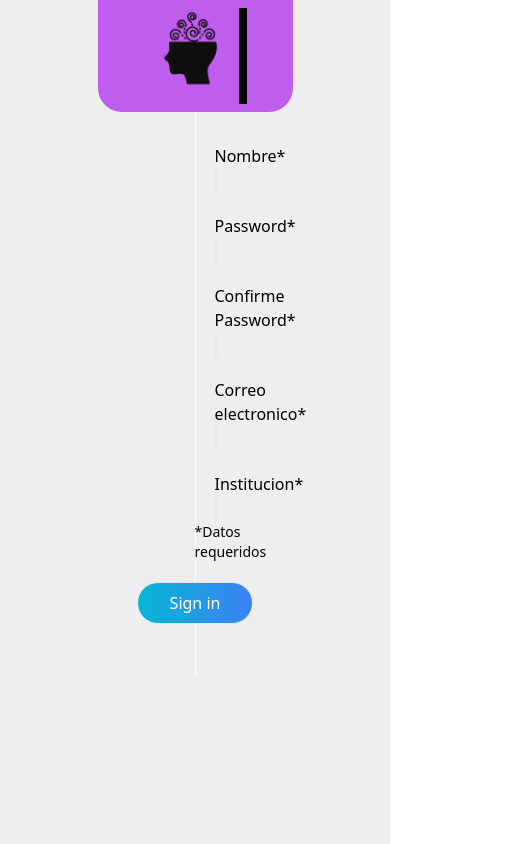
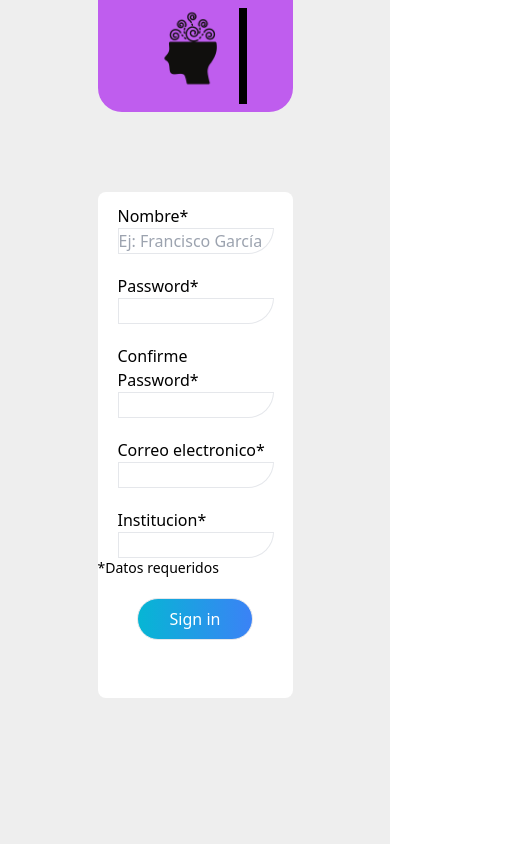
Before and after one commit to luisalcab/LLAVER, a React (Vite) app: page / in a window 390 px wide. Both pictures are taken after a click on the button "Crear cuenta". Shown: the whole page, 521 px wide, since content can reach past the window. Built offline with nearby package versions, Linux system fonts and the light colour scheme.

Commit message:
Responsiveness issues solved, it works for all devices

```diff
--- a/src/App.jsx
+++ b/src/App.jsx
@@ -18,7 +18,7 @@ function App() {
     const [regPacientes, setRegPacientes] = useState(false);
 
     return (
-        <div class="bg-[#EEEEEE] h-screen">
+        <div class="bg-[#EEEEEE] h-screen w-full overflow-hidden">
             <Logo roundedCenter={true}/>
 
             {(validation && <Validation
@@ -29,7 +29,9 @@ function App() {
                 setRecPassword={setRecPassword}
                 setLogIn={setLogIn}
                 setRegGeriatra={setRegGeriatra}/>)}
-            {(recPassword && <RecPassword setValidation={setValidation} setRecPassword={setRecPassword}/>)}
+            {(recPassword && <RecPassword
+                setValidation={setValidation}
+                setRecPassword={setRecPassword}/>)}
             {(regGeriatra && <RegGeriatra/>)}
         </div>
     )
--- a/src/components/RegGeriatra.jsx
+++ b/src/components/RegGeriatra.jsx
@@ -3,8 +3,8 @@ import React from 'react'
 const RegGeriatra = () => {
 
     return(
-        <div class="bg-white rounded-lg container mx-auto w-1/2 h-4/6">
-            <form class="py-8">
+        <div class="bg-white rounded-lg mx-auto w-1/2 h-3/5 mt-20 pt-3">
+            <form>
                 <div>
                     <label
                         htmlFor="Nombre"
```
